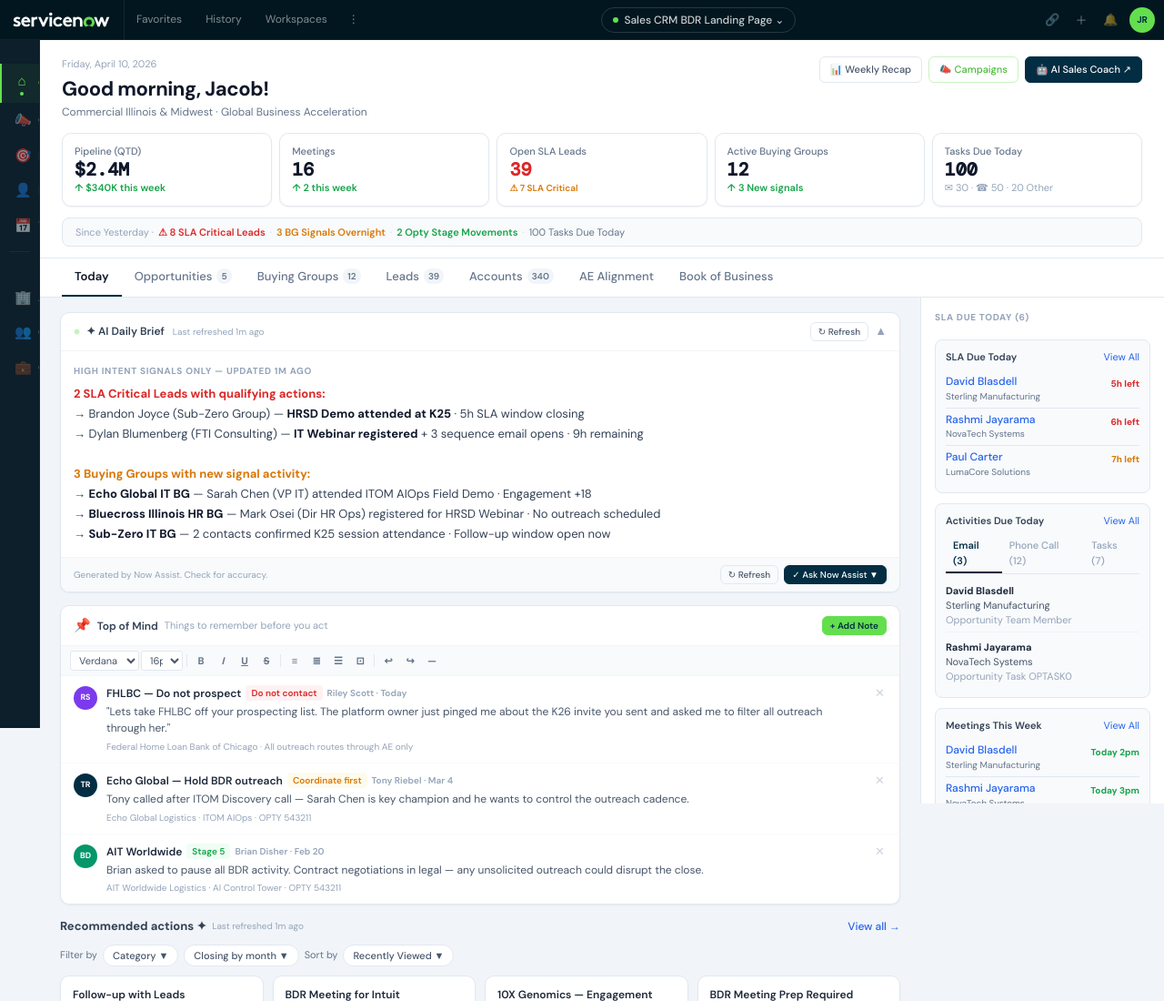
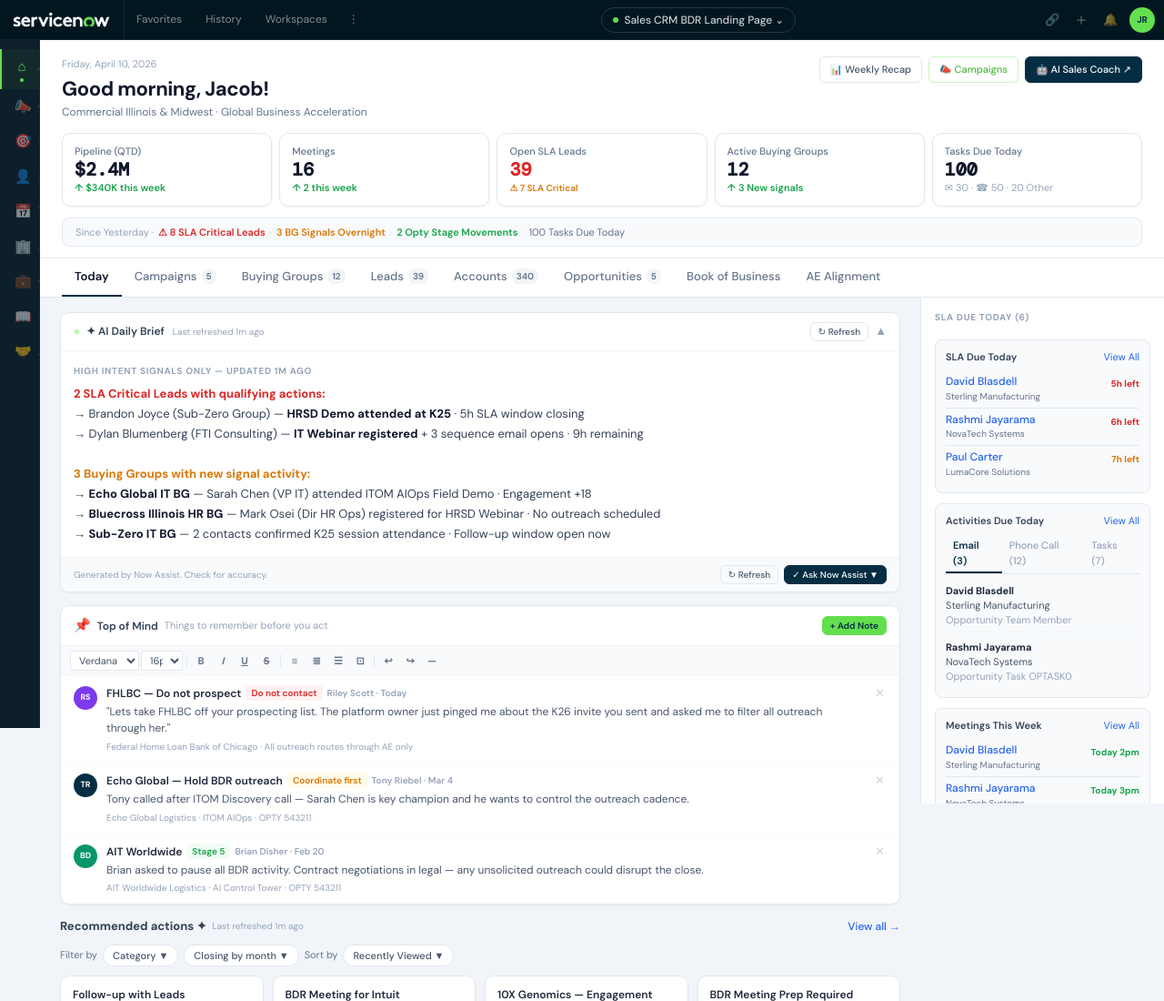
Before and after one commit to jacobrubis/BDR-Command-Center, a plain HTML site: page index.html in a window 1280 px wide. Shown: the top 1100 px of the page at 91% size. Drawn offline with nearby package versions, Linux system fonts and the light colour scheme.

Commit message:
Refactor sidebar and tab links in index.html

```diff
--- a/index.html
+++ b/index.html
@@ -349,21 +349,16 @@
 <!-- SIDEBAR -->
 <aside class="sbar">
   <div class="sbar-sec">
-    <span class="sbar-lbl">My Work</span>
-    <a href="index.html"           class="sbar-item on"  title="Command Center"><span class="sbar-ic">⌂</span>Command Center</a>
-    <a href="campaigns.html"       class="sbar-item"     title="Campaigns (5)"><span class="sbar-ic">📣</span>Campaigns<span class="sb">5</span></a>
-    <a href="buying-groups.html"   class="sbar-item"     title="Buying Groups (12)"><span class="sbar-ic">🎯</span>Buying Groups<span class="sb">12</span></a>
-    <a href="leads.html"           class="sbar-item"     title="Leads — 39 open SLA"><span class="sbar-ic">👤</span>Leads<span class="sb r">39</span></a>
-    <a href="#"                    class="sbar-item"     title="Tasks — 17 due"><span class="sbar-ic">📅</span>Tasks<span class="sb r">17</span></a>
+    <a href="index.html"            class="sbar-item on"     ><span class="sbar-ic">⌂</span>Command Center</a>
+    <a href="campaigns.html"        class="sbar-item "   ><span class="sbar-ic">📣</span>Campaigns<span class="sb">5</span></a>
+    <a href="buying-groups.html"    class="sbar-item "     ><span class="sbar-ic">🎯</span>Buying Groups<span class="sb">12</span></a>
+    <a href="leads.html"            class="sbar-item "  ><span class="sbar-ic">👤</span>Leads<span class="sb r">39</span></a>
+    <a href="#"                     class="sbar-item "  ><span class="sbar-ic">📅</span>Tasks<span class="sb r">17</span></a>
+    <a href="accounts.html"         class="sbar-item "  ><span class="sbar-ic">🏢</span>Accounts<span class="sb">340</span></a>
+    <a href="opportunities.html"    class="sbar-item "   ><span class="sbar-ic">💼</span>Opportunities</a>
+    <a href="book-of-business.html" class="sbar-item "    ><span class="sbar-ic">📖</span>Book of Business</a>
+    <a href="ae-alignment.html"     class="sbar-item "     ><span class="sbar-ic">🤝</span>AE Alignment</a>
   </div>
-  <div class="sdiv"></div>
-  <div class="sbar-sec">
-    <span class="sbar-lbl">Customers</span>
-    <a href="accounts.html"        class="sbar-item"     title="Accounts (340)"><span class="sbar-ic">🏢</span>Accounts<span class="sb">340</span></a>
-    <a href="#"                    class="sbar-item"     title="Contacts"><span class="sbar-ic">👥</span>Contacts</a>
-    <a href="opportunities.html"   class="sbar-item"     title="Opportunities"><span class="sbar-ic">💼</span>Opportunities</a>
-  </div>
-
   <div class="sbar-footer">ServiceNow Confidential</div>
 </aside>
 
@@ -427,13 +422,14 @@
 
     <!-- PAGE TABS -->
     <div class="ptabs">
-      <a href="index.html"            class="ptab on">Today</a>
-      <a href="opportunities.html"    class="ptab ">Opportunities <span class="ptab-ct">5</span></a>
-      <a href="buying-groups.html"    class="ptab ">Buying Groups <span class="ptab-ct">12</span></a>
-      <a href="leads.html"            class="ptab ">Leads <span class="ptab-ct">39</span></a>
-      <a href="accounts.html"         class="ptab ">Accounts <span class="ptab-ct">340</span></a>
-      <a href="ae-alignment.html"     class="ptab ">AE Alignment</a>
-      <a href="book-of-business.html" class="ptab ">Book of Business</a>
+      <a href="index.html" class="ptab on">Today</a>
+      <a href="campaigns.html" class="ptab">Campaigns <span class="ptab-ct">5</span></a>
+      <a href="buying-groups.html" class="ptab">Buying Groups <span class="ptab-ct">12</span></a>
+      <a href="leads.html" class="ptab">Leads <span class="ptab-ct">39</span></a>
+      <a href="accounts.html" class="ptab">Accounts <span class="ptab-ct">340</span></a>
+      <a href="opportunities.html" class="ptab">Opportunities <span class="ptab-ct">5</span></a>
+      <a href="book-of-business.html" class="ptab">Book of Business</a>
+      <a href="ae-alignment.html" class="ptab">AE Alignment</a>
     </div>
 
   </div><!-- /page-hdr -->
```
